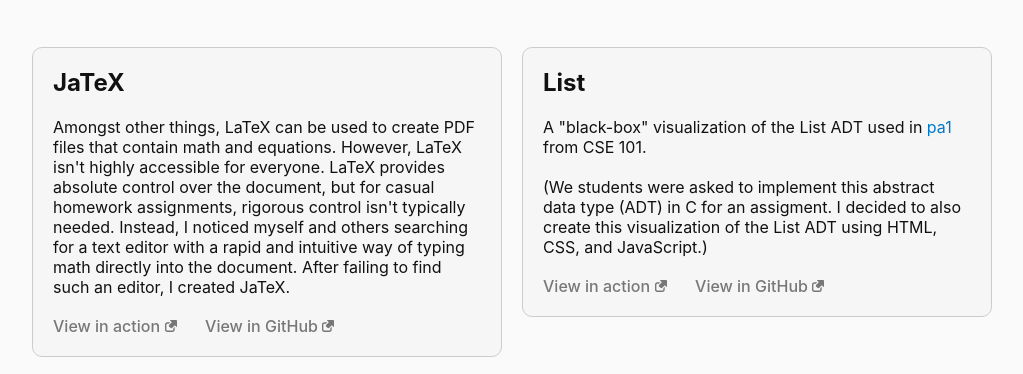
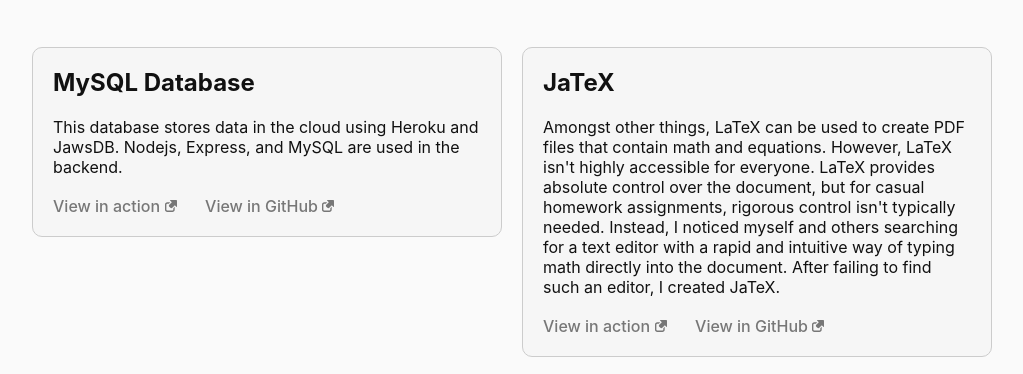
Before and after one commit to jorahty/old-firebase-jorahty.com, a plain HTML site: page public/index.html in a window 1280 px wide. Shown: the part 393-767 px from the top of the page, without its empty margins (128-1151 px from the left). Drawn offline with Linux system fonts and the light colour scheme.

Commit message:
add sql database

```diff
--- a/public/index.html
+++ b/public/index.html
@@ -39,6 +39,36 @@
         </div>
     </header>
     <main>
+        <section>
+            <div class="project">
+                <h2>MySQL Database</h2>
+                <article>
+                    This database stores data in the cloud using Heroku and JawsDB. Nodejs, Express, and MySQL are used in the backend.
+                </article>
+                <p>
+                    <a href="http://sql.jorahty.com">View in action</a>
+                    <svg
+                        xmlns="http://www.w3.org/2000/svg" xmlns:xlink="http://www.w3.org/1999/xlink" version="1.1" id="Capa_1" x="0px" y="0px" viewBox="0 0 26 26" style="enable-background:new 0 0 26 26;" xml:space="preserve">
+                            <g>
+                                <path style="fill:#030104;" d="M18,17.759v3.366C18,22.159,17.159,23,16.125,23H4.875C3.841,23,3,22.159,3,21.125V9.875   C3,8.841,3.841,8,4.875,8h3.429l3.001-3h-6.43C2.182,5,0,7.182,0,9.875v11.25C0,23.818,2.182,26,4.875,26h11.25   C18.818,26,21,23.818,21,21.125v-6.367L18,17.759z"/>
+                                <g>
+                                    <path style="fill:#030104;" d="M22.581,0H12.322c-1.886,0.002-1.755,0.51-0.76,1.504l3.22,3.22l-5.52,5.519    c-1.145,1.144-1.144,2.998,0,4.141l2.41,2.411c1.144,1.141,2.996,1.142,4.14-0.001l5.52-5.52l3.16,3.16    c1.101,1.1,1.507,1.129,1.507-0.757L26,3.419C25.999-0.018,26.024-0.001,22.581,0z"/>
+                                </g>
+                            </g>
+                    </svg>
+                    <a href="https://github.com/jorahty/sql-users">View in GitHub</a>
+                    <svg
+                        xmlns="http://www.w3.org/2000/svg" xmlns:xlink="http://www.w3.org/1999/xlink" version="1.1" id="Capa_1" x="0px" y="0px" viewBox="0 0 26 26" style="enable-background:new 0 0 26 26;" xml:space="preserve">
+                            <g>
+                                <path style="fill:#030104;" d="M18,17.759v3.366C18,22.159,17.159,23,16.125,23H4.875C3.841,23,3,22.159,3,21.125V9.875   C3,8.841,3.841,8,4.875,8h3.429l3.001-3h-6.43C2.182,5,0,7.182,0,9.875v11.25C0,23.818,2.182,26,4.875,26h11.25   C18.818,26,21,23.818,21,21.125v-6.367L18,17.759z"/>
+                                <g>
+                                    <path style="fill:#030104;" d="M22.581,0H12.322c-1.886,0.002-1.755,0.51-0.76,1.504l3.22,3.22l-5.52,5.519    c-1.145,1.144-1.144,2.998,0,4.141l2.41,2.411c1.144,1.141,2.996,1.142,4.14-0.001l5.52-5.52l3.16,3.16    c1.101,1.1,1.507,1.129,1.507-0.757L26,3.419C25.999-0.018,26.024-0.001,22.581,0z"/>
+                                </g>
+                            </g>
+                    </svg>
+                </p>
+            </div>
+        </section>
         <section>
             <div class="project">
                 <h2>JaTeX</h2>
```
